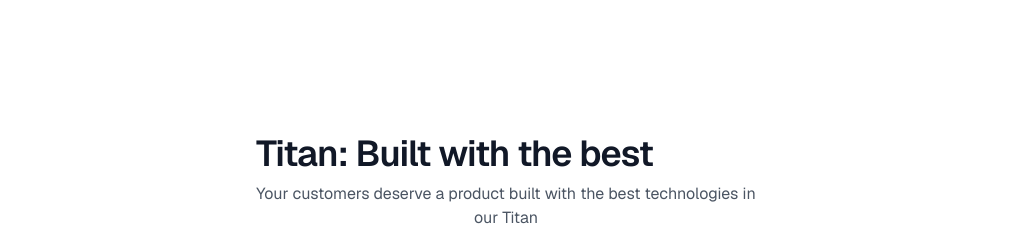
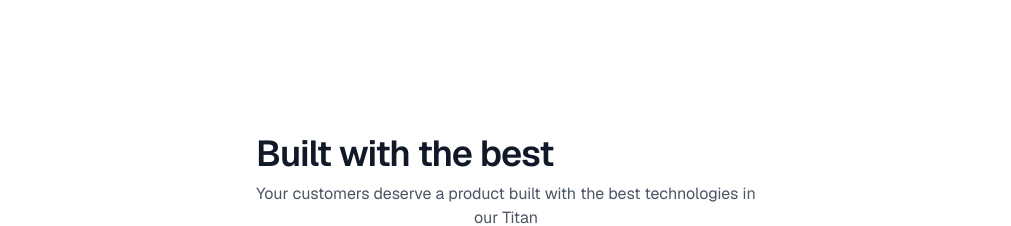
Before and after one commit to zaktech96/vsionboard, a Next.js app: page / in a window 1280 px wide. Shown: the part 1800-2026 px from the top of the page, without its empty margins (134-1145 px from the left). Built offline with nearby package versions, Linux system fonts and the light colour scheme.

Commit message:
Refactor marketing card title in homepage component

```diff
--- a/components/homepage/marketing-cards.tsx
+++ b/components/homepage/marketing-cards.tsx
@@ -91,7 +91,7 @@
         <h2
           className={`${TITLE_TAILWIND_CLASS} mt-2 font-semibold tracking-tight dark:text-white text-gray-900`}
         >
-          Titan: Built with the best
+          Built with the best
         </h2>
         <p className="mx-auto max-w-[500px] text-gray-600 dark:text-gray-400 text-center mt-2 ">
           Your customers deserve a product built with the best technologies in our Titan
```
